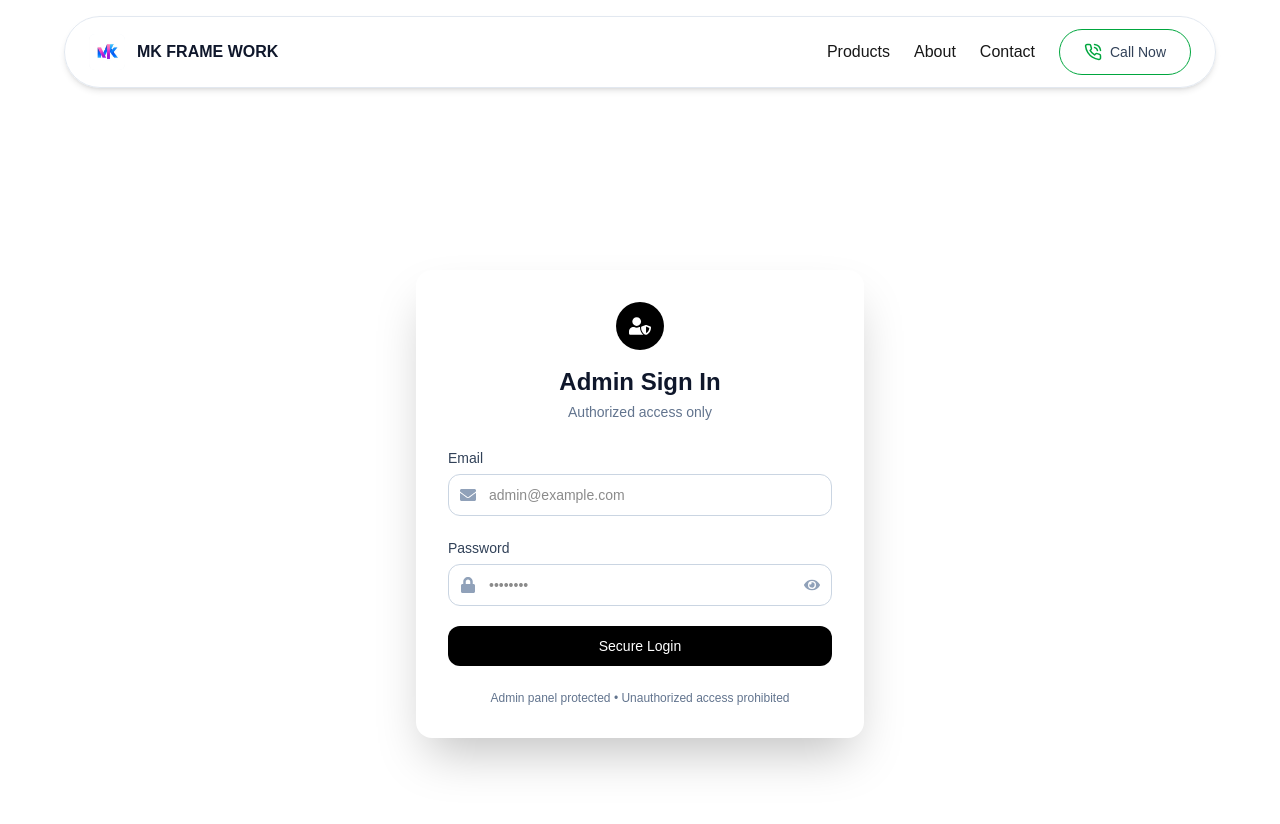
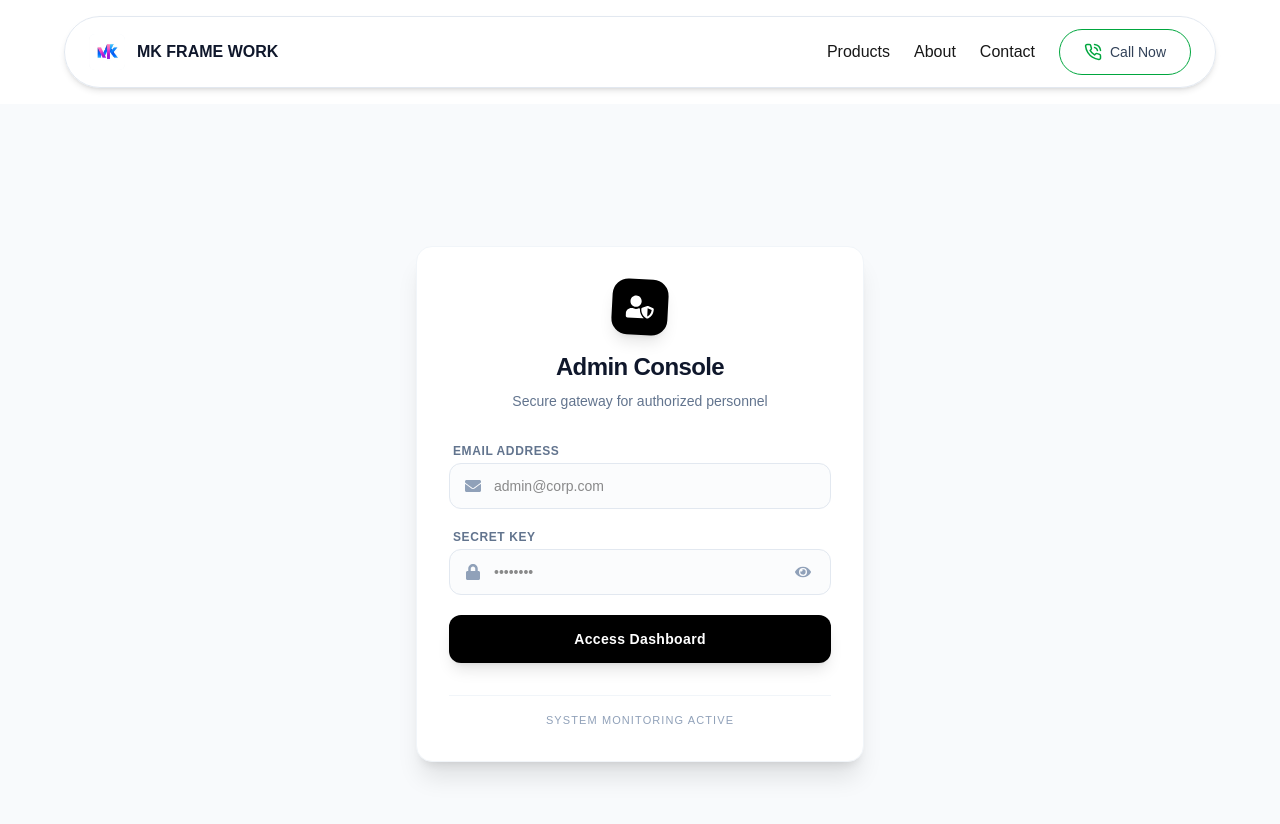
Before and after one commit to GoingOnLoardShiva/kumudkakurepo, a Next.js app in the folder kumudstore/: page /login in a window 1280 px wide. Shown: the top 824 px of the page. Built offline with nearby package versions, Linux system fonts and the light colour scheme.

Commit message:
create flly login sytem secure system

```diff
--- a/kumudstore/package.json
+++ b/kumudstore/package.json
@@ -15,6 +15,7 @@
     "formidable": "^3.5.4",
     "jsonwebtoken": "^9.0.3",
     "next": "16.0.10",
+    "rate-limiter-flexible": "^9.0.1",
     "react": "19.2.1",
     "react-dom": "19.2.1",
     "react-icons": "^5.5.0"
--- a/kumudstore/src/app/api/login/route.js
+++ b/kumudstore/src/app/api/login/route.js
@@ -1,34 +1,50 @@
 import { NextResponse } from "next/server";
 import bcrypt from "bcryptjs";
 import { signToken } from "@/lib/auth";
+import { supabase } from "@/lib/supabase";
+import { RateLimiterMemory } from "rate-limiter-flexible";
+
+// Basic in-memory rate limiter (allows 5 attempts per 15 minutes per IP)
+const rateLimiter = new RateLimiterMemory({
+  points: 5,
+  duration: 15 * 60,
+});
 
 export async function POST(req) {
+  const ip = req.headers.get("x-forwarded-for") || "127.0.0.1";
+
+  try {
+    // 1. Rate Limiting Check
+    await rateLimiter.consume(ip);
+
     const { email, password } = await req.json();
-  console.log("Login attempt:", email);
 
-  // Hardcoded admin credentials
-  const adminEmail = "kumudroy@gmail.com";
-  const adminPasswordHash = "$2a$12$HWi/0ih0VqnSDcd.HkNu2.7euBBYIIyW6/bx9.QYPCLn7cJoITwXC"; // bcrypt hash
+    // 2. Find admin data using Supabase
+    const { data: admin, error } = await supabase
+      .from("admin") // Ensure your table is named 'admins'
+      .select("*")
+      .eq("adminEmail", email)
+      .single();
 
-  // Check email
-  if (email !== adminEmail) {
+    // 3. Check if admin exists
+    if (error || !admin) {
       return NextResponse.json({ message: "Invalid credentials" }, { status: 401 });
     }
 
-  // Check password
-  const isMatch = await bcrypt.compare(password, adminPasswordHash);
+    // 4. Check password match
+    const isMatch = await bcrypt.compare(password, admin.adminPasswordHash);
     if (!isMatch) {
       return NextResponse.json({ message: "Invalid credentials" }, { status: 401 });
     }
 
-  // Create token
+    // 5. Create token
     const token = signToken({
-    id: 1,
-    email: adminEmail,
+      id: admin.id,
+      email: admin.adminEmail,
       role: "admin",
     });
 
-  // Send response with cookie
+    // 6. Send response with cookie
     const res = NextResponse.json({ message: "Login successful" });
     res.cookies.set("admin_token", token, {
       httpOnly: true,
@@ -39,4 +55,12 @@ export async function POST(req) {
     });
 
     return res;
+
+  } catch (rejRes) {
+    // If rate limiter blocked the request
+    return NextResponse.json(
+      { message: "Too many attempts. Please try again in 15 minutes." },
+      { status: 429 }
+    );
   }
+}
--- /dev/null
+++ b/kumudstore/src/app/api/logout/route.js
@@ -0,0 +1,14 @@
+import { NextResponse } from "next/server";
+
+export async function POST() {
+  const response = NextResponse.json({ message: "Logged out successfully" });
+
+  // Clear the cookie by setting maxAge to 0
+  response.cookies.set("admin_token", "", {
+    httpOnly: true,
+    expires: new Date(0),
+    path: "/",
+  });
+
+  return response;
+}
--- a/kumudstore/src/app/login/Design.jsx
+++ b/kumudstore/src/app/login/Design.jsx
@@ -1,15 +1,29 @@
 "use client";
 
-import { useState } from "react";
-import { FaUserShield, FaEnvelope, FaLock, FaEye, FaEyeSlash } from "react-icons/fa";
+import { useState, useEffect } from "react";
+import { FaUserShield, FaEnvelope, FaLock, FaEye, FaEyeSlash, FaExclamationTriangle, FaClock } from "react-icons/fa";
 
 export default function Design() {
   const [showPassword, setShowPassword] = useState(false);
   const [loading, setLoading] = useState(false);
   const [error, setError] = useState("");
+  const [isLocked, setIsLocked] = useState(false);
+  const [countdown, setCountdown] = useState(0);
+
+  // Handle countdown timer if rate limited
+  useEffect(() => {
+    if (countdown > 0) {
+      const timer = setTimeout(() => setCountdown(countdown - 1), 1000);
+      return () => clearTimeout(timer);
+    } else {
+      setIsLocked(false);
+    }
+  }, [countdown]);
 
   async function handleSubmit(e) {
     e.preventDefault();
+    if (isLocked) return;
+
     setError("");
     setLoading(true);
 
@@ -26,111 +40,132 @@ export default function Design() {
 
       const data = await res.json();
 
-      if (!res.ok) {
-        setError(data.message || "Login failed");
+      if (res.status === 429) {
+        // Handle Rate Limit specifically
+        setError(data.message || "Too many attempts");
+        setIsLocked(true);
+        setCountdown(60); // Set a 60-second visual cooldown
         setLoading(false);
         return;
       }
 
-      // success → redirect admin
+      if (!res.ok) {
+        setError(data.message || "Invalid credentials provided.");
+        setLoading(false);
+        return;
+      }
+
+      // Success logic
       window.location.href = "/admin";
     } catch (err) {
-      setError("Something went wrong");
+      setError("Network error. Please check your connection.");
       setLoading(false);
     }
   }
 
   return (
-    <div className="min-h-screen flex items-center justify-center bg-transparent px-4">
-
-      {/* Card */}
-      <div className="w-full max-w-md bg-white rounded-2xl shadow-2xl p-8">
+    <div className="min-h-screen flex items-center justify-center bg-slate-50 px-4">
+      <div className="w-full max-w-md bg-white rounded-2xl shadow-xl border border-slate-100 p-8 transition-all">
 
         {/* Header */}
         <div className="text-center">
-          <div className="mx-auto mb-4 flex h-12 w-12 items-center justify-center rounded-full bg-black text-white">
-            <FaUserShield size={22} />
+          <div className={`mx-auto mb-4 flex h-14 w-14 items-center justify-center rounded-2xl rotate-3 transition-colors ${isLocked ? 'bg-red-600' : 'bg-black'} text-white shadow-lg`}>
+            <FaUserShield size={28} />
           </div>
-          <h1 className="text-2xl font-bold text-slate-900">
-            Admin Sign In
+          <h1 className="text-2xl font-extrabold text-slate-900 tracking-tight">
+            Admin Console
           </h1>
-          <p className="mt-1 text-sm text-slate-500">
-            Authorized access only
+          <p className="mt-2 text-sm text-slate-500">
+            Secure gateway for authorized personnel
           </p>
         </div>
 
-        {/* Error */}
+        {/* Dynamic Alerts */}
         {error && (
-          <div className="mt-4 rounded-lg bg-red-50 text-red-600 text-sm px-4 py-2">
-            {error}
+          <div className={`mt-6 flex items-center gap-3 rounded-xl px-4 py-3 text-sm animate-in fade-in slide-in-from-top-2 duration-300 ${isLocked ? 'bg-red-50 text-red-700 border border-red-100' : 'bg-amber-50 text-amber-700 border border-amber-100'}`}>
+            {isLocked ? <FaClock className="shrink-0" /> : <FaExclamationTriangle className="shrink-0" />}
+            <span className="font-medium">{error}</span>
           </div>
         )}
 
         {/* Form */}
-        <form onSubmit={handleSubmit} className="mt-6 space-y-5">
-
-          {/* Email */}
+        <form onSubmit={handleSubmit} className="mt-8 space-y-5">
           <div>
-            <label className="text-sm font-medium text-slate-700">
-              Email
+            <label className="block text-xs font-bold uppercase tracking-wider text-slate-500 ml-1">
+              Email Address
             </label>
-            <div className="mt-1 relative">
-              <FaEnvelope className="absolute left-3 top-1/2 -translate-y-1/2 text-slate-400" />
+            <div className="mt-1 relative group">
+              <FaEnvelope className="absolute left-4 top-1/2 -translate-y-1/2 text-slate-400 group-focus-within:text-black transition-colors" />
               <input
                 name="email"
                 type="email"
                 required
-                placeholder="admin@example.com"
-                className="w-full rounded-xl border border-slate-300 pl-10 pr-4 py-2.5 text-sm focus:outline-none focus:ring-2 focus:ring-black"
+                disabled={isLocked}
+                placeholder="admin@corp.com"
+                className="w-full rounded-xl border border-slate-200 bg-slate-50/50 pl-11 pr-4 py-3 text-sm focus:bg-white focus:outline-none focus:ring-2 focus:ring-black/5 focus:border-black transition-all disabled:cursor-not-allowed"
               />
             </div>
           </div>
 
-          {/* Password */}
           <div>
-            <label className="text-sm font-medium text-slate-700">
-              Password
+            <label className="block text-xs font-bold uppercase tracking-wider text-slate-500 ml-1">
+              Secret Key
             </label>
-            <div className="mt-1 relative">
-              <FaLock className="absolute left-3 top-1/2 -translate-y-1/2 text-slate-400" />
+            <div className="mt-1 relative group">
+              <FaLock className="absolute left-4 top-1/2 -translate-y-1/2 text-slate-400 group-focus-within:text-black transition-colors" />
               <input
                 name="password"
                 type={showPassword ? "text" : "password"}
                 required
+                disabled={isLocked}
                 placeholder="••••••••"
-                className="w-full rounded-xl border border-slate-300 pl-10 pr-10 py-2.5 text-sm focus:outline-none focus:ring-2 focus:ring-black"
+                className="w-full rounded-xl border border-slate-200 bg-slate-50/50 pl-11 pr-12 py-3 text-sm focus:bg-white focus:outline-none focus:ring-2 focus:ring-black/5 focus:border-black transition-all disabled:cursor-not-allowed"
               />
               <button
                 type="button"
                 onClick={() => setShowPassword(!showPassword)}
-                className="absolute right-3 top-1/2 -translate-y-1/2 text-slate-400 hover:text-black"
+                className="absolute right-3 top-1/2 -translate-y-1/2 p-2 text-slate-400 hover:text-black transition-colors"
               >
-                {showPassword ? <FaEyeSlash /> : <FaEye />}
+                {showPassword ? <FaEyeSlash size={16} /> : <FaEye size={16} />}
               </button>
             </div>
           </div>
 
-          {/* Button */}
+          {/* Submit Button */}
           <button
             type="submit"
-            disabled={loading}
-            className="
-              w-full rounded-xl bg-black text-white py-2.5
-              text-sm font-medium
+            disabled={loading || isLocked}
+            className={`
+              w-full rounded-xl py-3.5
+              text-sm font-bold tracking-wide text-white
               transition-all duration-300
-              hover:bg-slate-900
-              active:scale-95
-              disabled:opacity-60
-            "
+              shadow-lg shadow-black/10
+              ${isLocked
+                ? 'bg-slate-300 cursor-not-allowed'
+                : 'bg-black hover:bg-slate-800 active:scale-[0.98]'}
+              flex items-center justify-center gap-2
+            `}
           >
-            {loading ? "Signing in..." : "Secure Login"}
+            {loading ? (
+              <span className="flex items-center gap-2">
+                <svg className="animate-spin h-4 w-4 text-white" fill="none" viewBox="0 0 24 24"><circle className="opacity-25" cx="12" cy="12" r="10" stroke="currentColor" strokeWidth="4"></circle><path className="opacity-75" fill="currentColor" d="M4 12a8 8 0 018-8V0C5.373 0 0 5.373 0 12h4zm2 5.291A7.962 7.962 0 014 12H0c0 3.042 1.135 5.824 3 7.938l3-2.647z"></path></svg>
+                Authenticating...
+              </span>
+            ) : isLocked ? (
+              `Try again in ${countdown}s`
+            ) : (
+              "Access Dashboard"
+            )}
           </button>
         </form>
 
         {/* Footer */}
-        <p className="mt-6 text-center text-xs text-slate-500">
-          Admin panel protected • Unauthorized access prohibited
-        </p>
+        <div className="mt-8 flex flex-col items-center gap-4">
+          <div className="h-px w-full bg-slate-100" />
+          <p className="text-[11px] text-slate-400 uppercase tracking-widest font-medium">
+            System Monitoring Active
+          </p>
+        </div>
       </div>
     </div>
   );
```
Also changed, not shown: kumudstore/src/app/admin/AdminDashboard.jsx (added, +92 -0 lines), kumudstore/src/app/admin/page.js (+21 -50 lines), 1 other file (tests, documents, lock files or other folders). Lines whose indentation alone changed are shown as unchanged.
